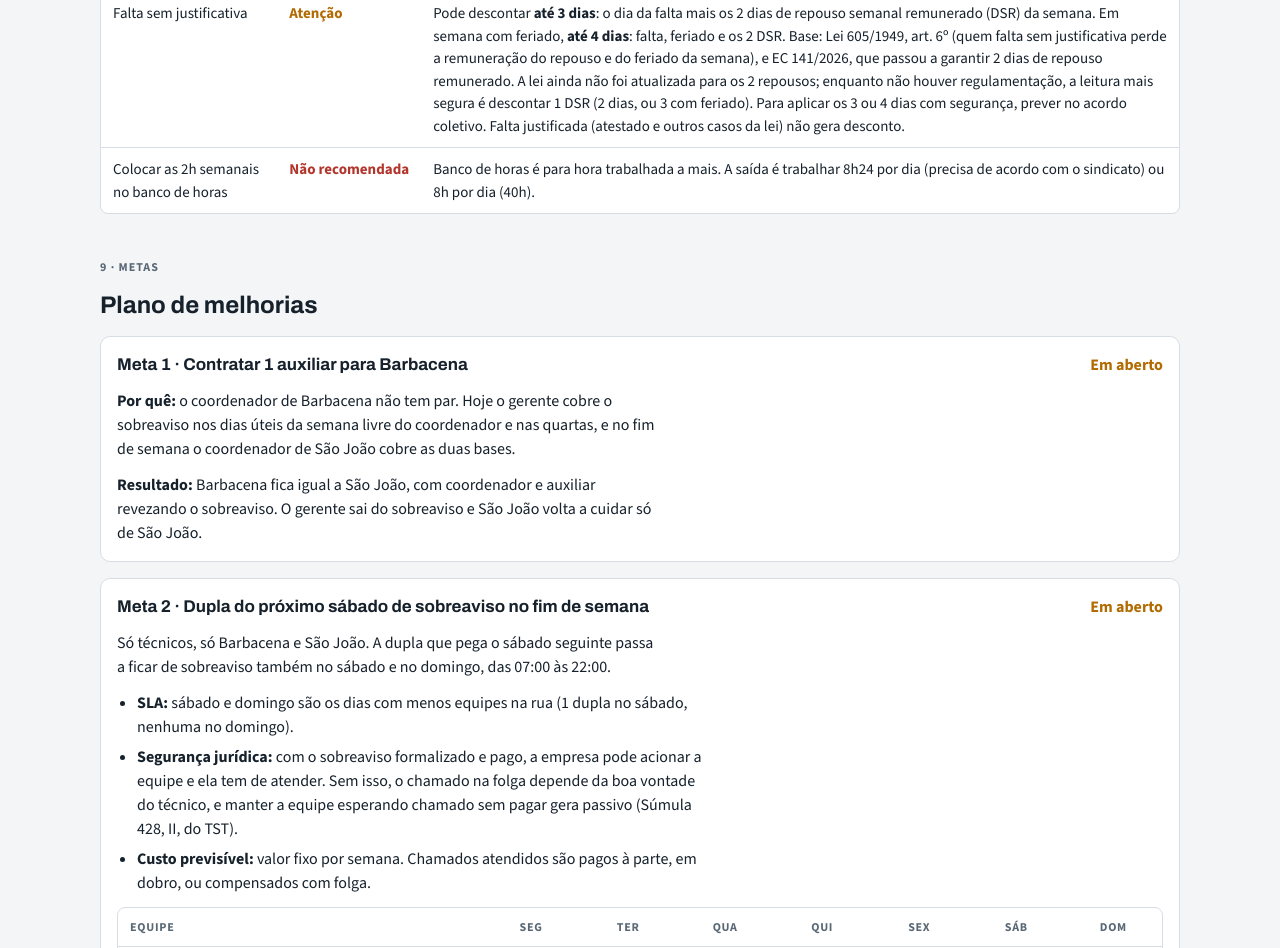
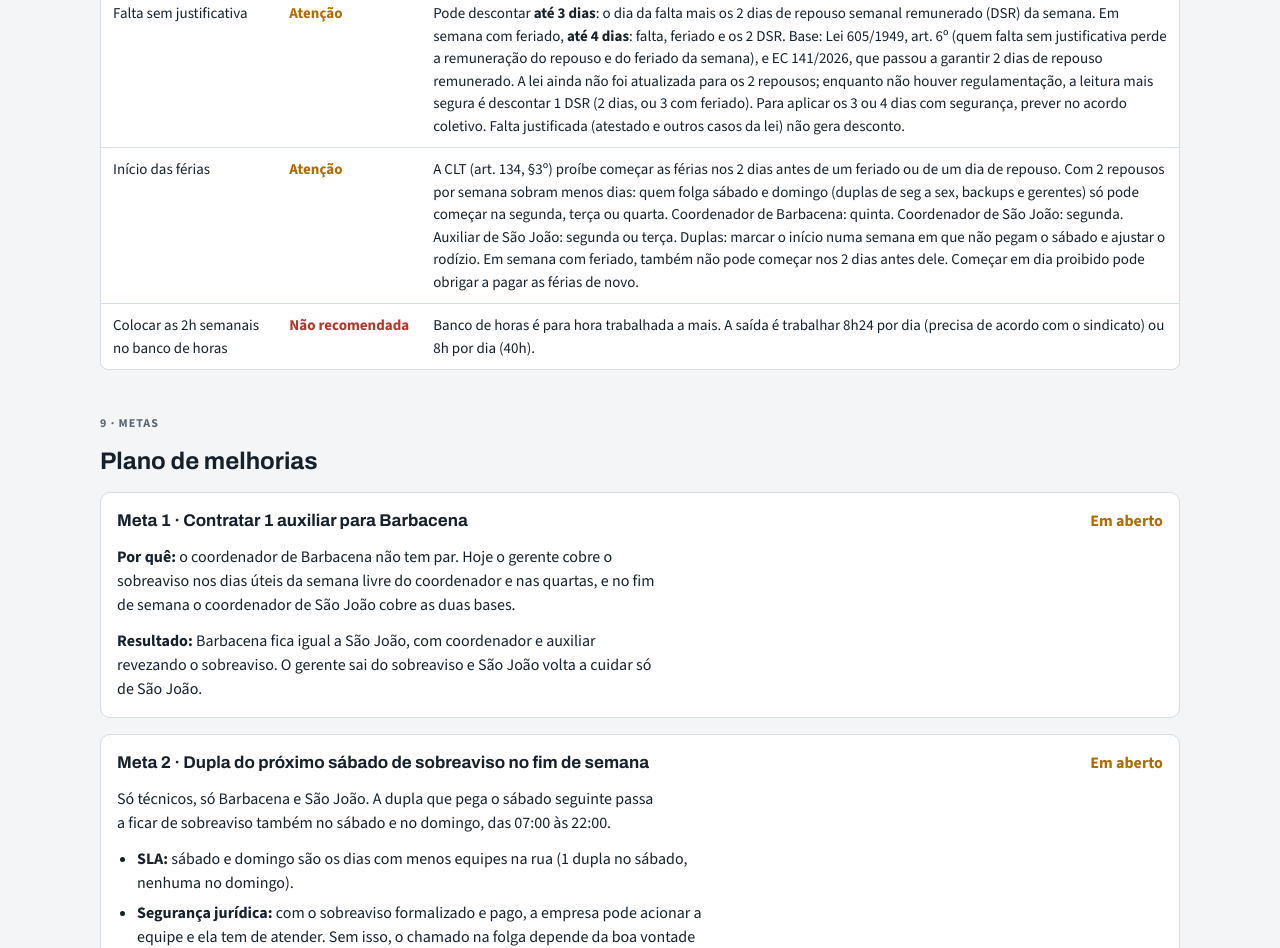
Before and after one commit to Leandrolscoelho3/escala-5x2, a plain HTML site: page modelo-2.html in a window 1280 px wide. Shown: the part 7311-8259 px from the top of the page. Drawn offline with nearby package versions, Linux system fonts and the light colour scheme.

Commit message:
Item 8: observação sobre o início das férias na 5x2 (art. 134, §3º da CLT)
Co-Authored-By: Claude Opus 5.5 <noreply@anthropic.com>
Claude-Session: https://claude.ai/code/session_01FMMSQ3WsbQVcz6wb8GkCA1

```diff
--- a/modelo-2.html
+++ b/modelo-2.html
@@ -347,6 +347,7 @@ footer{color:var(--muted);font-size:14px}
       <tr><td>Gestão presente nos dias de folga do meio da semana</td><td class="status warn">Atenção</td><td>Em São João, coordenador e auxiliar folgam em dias diferentes, então sempre há dois da gestão na base. Em Barbacena, na quarta, a base fica só com o gerente, que também responde pelo sobreaviso.</td></tr>
       <tr><td>Coordenador e gerente de Barbacena revezam o sobreaviso</td><td class="status warn">Atenção</td><td>Semana 1: coordenador de segunda a domingo, com o gerente na quarta. Semana 2: gerente de segunda a sexta e coordenador de São João no sábado e no domingo, cobrindo as duas bases. Os coordenadores das duas bases nunca ficam de sobreaviso na mesma semana.</td></tr>
       <tr><td>Falta sem justificativa</td><td class="status warn">Atenção</td><td>Pode descontar <b>até 3 dias</b>: o dia da falta mais os 2 dias de repouso semanal remunerado (DSR) da semana. Em semana com feriado, <b>até 4 dias</b>: falta, feriado e os 2 DSR. Base: Lei 605/1949, art. 6º (quem falta sem justificativa perde a remuneração do repouso e do feriado da semana), e EC 141/2026, que passou a garantir 2 dias de repouso remunerado. A lei ainda não foi atualizada para os 2 repousos; enquanto não houver regulamentação, a leitura mais segura é descontar 1 DSR (2 dias, ou 3 com feriado). Para aplicar os 3 ou 4 dias com segurança, prever no acordo coletivo. Falta justificada (atestado e outros casos da lei) não gera desconto.</td></tr>
+      <tr><td>Início das férias</td><td class="status warn">Atenção</td><td>A CLT (art. 134, §3º) proíbe começar as férias nos 2 dias antes de um feriado ou de um dia de repouso. Com 2 repousos por semana sobram menos dias: quem folga sábado e domingo (duplas de seg a sex, backups e gerentes) só pode começar na segunda, terça ou quarta. Coordenador de Barbacena: quinta. Coordenador de São João: segunda. Auxiliar de São João: segunda ou terça. Duplas: marcar o início numa semana em que não pegam o sábado e ajustar o rodízio. Em semana com feriado, também não pode começar nos 2 dias antes dele. Começar em dia proibido pode obrigar a pagar as férias de novo.</td></tr>
       <tr><td>Colocar as 2h semanais no banco de horas</td><td class="status bad">Não recomendada</td><td>Banco de horas é para hora trabalhada a mais. A saída é trabalhar 8h24 por dia (precisa de acordo com o sindicato) ou 8h por dia (40h).</td></tr>
     </tbody>
   </table></div>
```
